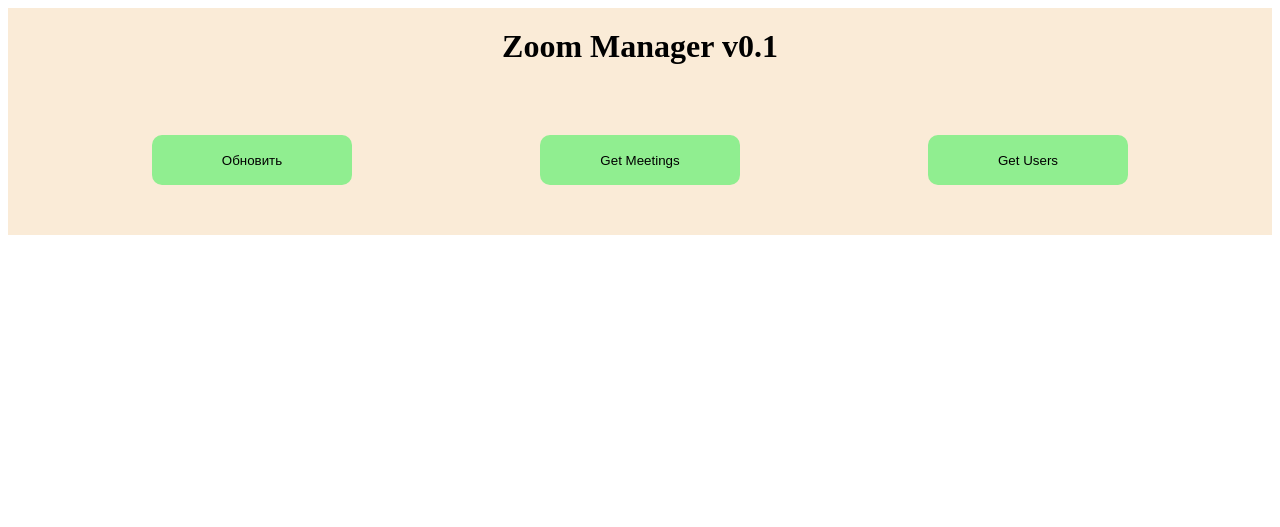
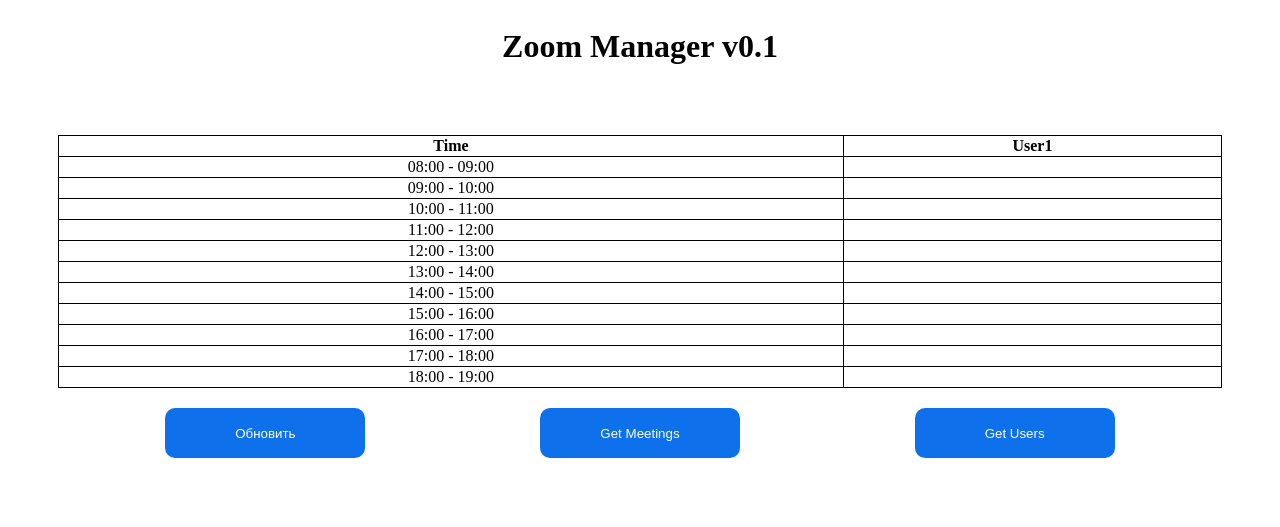
Before and after one commit to evgenyishuvaev/zoom_manager_web, a Django app: page /meeting_manager/ in a window 1280 px wide. Shown: the top 527 px of the page. Run offline with Django 4.2, Linux system fonts and the light colour scheme; parts of the project's set-up code (start-up, migrations or seed data) failed here and were passed over.

Commit message:
Create table on meetings page

```diff
--- a/zoom_manager/meeting_manager/static/meeting_manager/css/style.css
+++ b/zoom_manager/meeting_manager/static/meeting_manager/css/style.css
@@ -2,7 +2,6 @@
     display: flex;
     flex-direction: column;
     justify-content: center;
-    background-color: antiquewhite;
 }
 
 .wrapper__title{
@@ -11,10 +10,14 @@
 }
 
 .wrapper__meetings_table{
+    display: flex;
+    justify-content: space-around;
+    flex-direction: column;
     margin: 50px;
 }
 
 .actions_bar {
+    margin: 20px;
     display: flex;
     justify-content: space-around;
 }
@@ -28,11 +31,22 @@
     border: 1px black solid;
 }
 
+.time_cell{
+
+
+
+}
+
+table{
+    border-collapse: collapse;
+}
+
 tr {
     border: 1px black solid;
 }
 
 td {
+    text-align: center;
     border: 1px black solid;
 }
 
@@ -44,7 +58,8 @@ th {
 
 
 button {
-    background-color: lightgreen;
+    color: white;
+    background-color: #0e71eb ;
     border: 0px;
     border-radius: 10px;
     width: 200px;
@@ -52,9 +67,9 @@ button {
 }
 
 button:hover{
-    background-color: seagreen;
+    background-color: #0c75f5;
 }
 
 button:active{
-    background-color: springgreen;
+    background-color: #0c5cbe;
 }
--- a/zoom_manager/meeting_manager/static/meeting_manager/js/main.js
+++ b/zoom_manager/meeting_manager/static/meeting_manager/js/main.js
@@ -1,6 +1,9 @@
 let refreshButton = document.querySelector("#refreshTabelButton");
 let getUsersButton = document.querySelector("#getUsersButton");
 let getMeetingsButton = document.querySelector("#getAllMettingsButton");
+let wrapperMeetingsTable = document.querySelector(".wrapper__meetings_table");
+let actionsBar = document.querySelector(".actions_bar");
+
 
 refreshButton.addEventListener("click", refreshToken, false);
 getUsersButton.addEventListener("click", getZoomUsers, false);
@@ -18,7 +21,21 @@ async function getZoomUsers() {
 async function getAllMeetings() {
     let response = await fetch("http://127.0.0.1:8000/meeting_manager/api/all_meetings");
     let resp_json = await response.json();
-    console.log(resp_json);
+
+
+    for(let i = 0; i < resp_json.result.length; i++){
+
+        let meetingBlock = document.createElement("td")
+        let date = resp_json.result[i][3].split("T")
+        let time_for_class = `.t${date[1].slice(0, 2)}_00`
+        let topic = resp_json.result[i][2]
+        meetingBlock.textContent = `${date}\n${topic}`
+
+        let tableRow = document.querySelector(time_for_class)
+
+        tableRow.appendChild(meetingBlock)
+        console.log(resp_json.result[i])
+    }
 };
 
 function buildTableMeetings(api_data) {
--- a/zoom_manager/meeting_manager/templates/meeting_manager/index.html
+++ b/zoom_manager/meeting_manager/templates/meeting_manager/index.html
@@ -13,8 +13,55 @@
             Zoom Manager v0.1
         </h1>
         <div class="wrapper__meetings_table">
+
+            <table>
+                <thead>
+                    <tr>
+                        <th>Time</th>
+                        <th>User1</th>
+                    </tr>
+            </thead>
+                <tbody>
+                    <tr class="t08_00">
+                        <td>08:00 - 09:00</td>
+                    </tr>
+                    <tr class="t09_00">
+                        <td>09:00 - 10:00</td>
+                    </tr>
+                    <tr class="t10_00">
+                        <td>10:00 - 11:00</td>
+                    </tr>
+                    <tr class="t11_00">
+                        <td>11:00 - 12:00</td>
+                    </tr>
+                    <tr class="t12_00">
+                        <td>12:00 - 13:00</td>
+                    </tr>
+                    <tr class="t13_00">
+                        <td>13:00 - 14:00</td>
+                    </tr>
+                    <tr class="t14_00">
+                        <td>14:00 - 15:00</td>
+                    </tr>
+                    <tr class="t15_00">
+                        <td>15:00 - 16:00</td>
+                    </tr>
+                    <tr class="t16_00">
+                        <td>16:00 - 17:00</td>
+                    </tr>
+                    <tr class="t17_00">
+                        <td>17:00 - 18:00</td>
+                    </tr>
+                    <tr class="t18_00">
+                        <td>18:00 - 19:00</td>
+                    </tr>
+                </tbody>
+            </table>
+
+
+
+
             <div class="actions_bar">
-
                 <div class="actions_button">
                     <button id="refreshTabelButton">Обновить</button>
                 </div>
--- a/zoom_manager/meeting_manager/views.py
+++ b/zoom_manager/meeting_manager/views.py
@@ -3,6 +3,8 @@ from django.http import HttpResponse, JsonResponse
 
 from .services.ZoomAPI.zoom_api import refresh_token, get_users_list, get_meetings_from_all_users
 from .models import ZoomUsers
+
+
 # Create your views here.
 def meetings_page(request):
     return render(request, "meeting_manager/index.html")
```
Also changed, not shown: zoom_manager/meeting_manager/services/ZoomAPI/zoom_api.py (+26 -14 lines).
